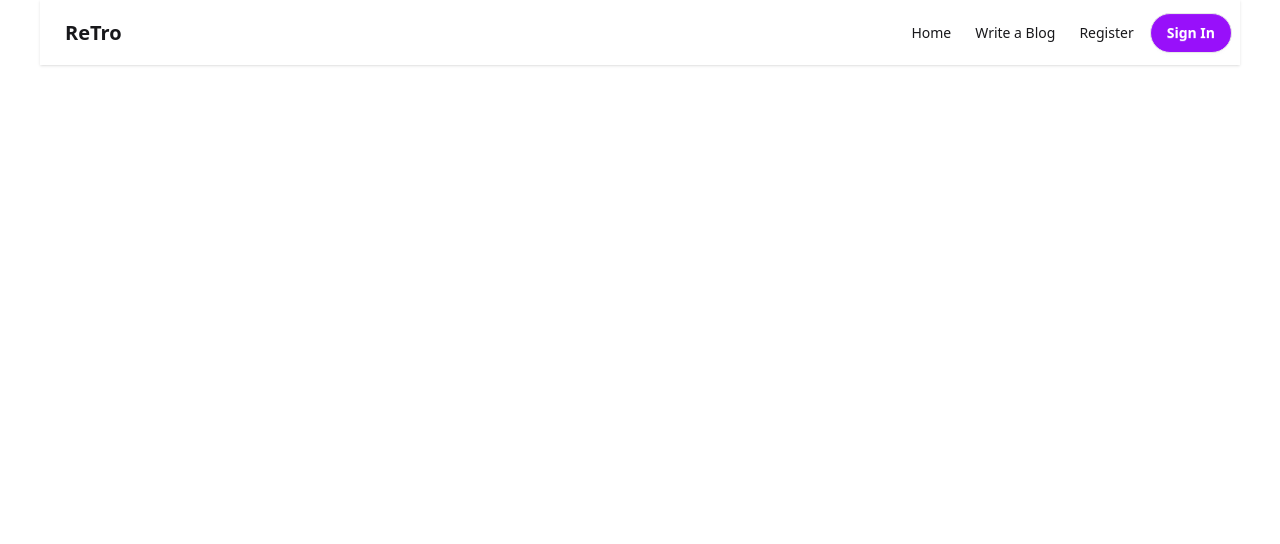
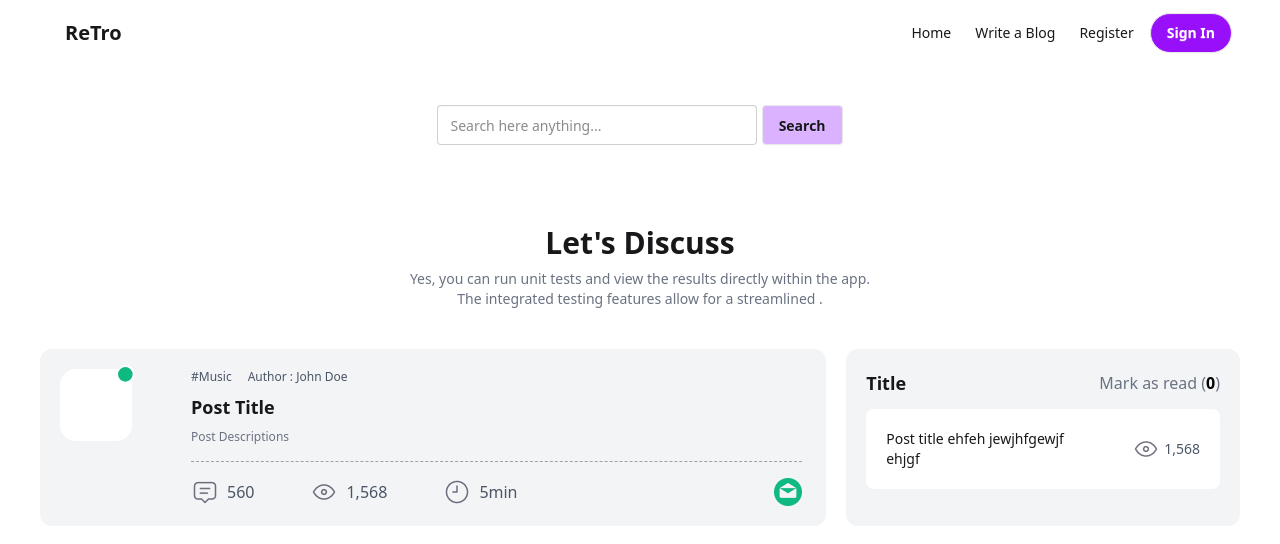
Before and after one commit to Maksudulfcub/retro-forum-js, a plain HTML site: page index.html in a window 1280 px wide. Drawn offline with nearby package versions, Linux system fonts and the light colour scheme.

Commit message:
Posts section added

```diff
--- a/index.html
+++ b/index.html
@@ -11,8 +11,9 @@
 
 <body class="px-5 lg:px-10">
     <header>
+        <!-- Navbar -->
         <div>
-            <div class="navbar bg-base-100 shadow-sm">
+            <div class="navbar bg-base-100">
                 <div class="navbar-start">
                     <div class="dropdown">
                         <div tabindex="0" role="button" class="btn btn-ghost lg:hidden">
@@ -44,8 +45,76 @@
                 </div>
             </div>
         </div>
+        <!-- Search Box -->
+        <div class="text-center py-10">
+            <input type="text" placeholder="Search here anything..." class="input" />
+            <button class="btn bg-purple-300">Search</button>
+        </div>
     </header>
     <main>
+        <!-- Title -->
+        <div class="text-center py-10">
+            <h2 class="text-3xl font-bold">Let's Discuss</h2>
+            <p class="text-gray-500 text-sm font-light mt-2">Yes, you can run unit tests and view the
+                results directly within the app. <br> The integrated testing features allow for a streamlined .</p>
+        </div>
+
+        <!-- Post section -->
+        <div>
+            <div class="lg:flex gap-5">
+                <div class="lg:w-2/3">
+                    <div class="lg:flex bg-gray-100 p-5 rounded-xl">
+                        <div>
+                            <img src="images/Rectangle 4.png" alt="">
+                            <img class="-mt-19 mx-14" src="images/Status.svg" alt="">
+                        </div>
+                        <div class="lg:space-y-2 mt-20 lg:mt-0">
+                            <div class="text-gray-600 text-xs font-normal flex gap-4">
+                                <p>#Music</p>
+                                <p>Author : <span>John Doe</span></p>
+                            </div>
+                            <h2 class="text-lg font-semibold">Post Title</h2>
+                            <p class="text-gray-500 text-xs font-normal">Post Descriptions</p>
+                            <hr class="border-dashed text-gray-400 mt-4 mb-4">
+                            <div class="lg:flex">
+                                <div class="lg:flex gap-14">
+                                    <div class="flex gap-2 items-center">
+                                        <img src="images/comment.png" alt="">
+                                        <p class="text-gray-600 font-normal">560</p>
+                                    </div>
+                                    <div class="flex gap-2 items-center">
+                                        <img src="images/views.png" alt="">
+                                        <p class="text-gray-600 font-normal">1,568</p>
+                                    </div>
+                                    <div class="flex gap-2 items-center">
+                                        <img src="images/time.png" alt="">
+                                        <p class="text-gray-600 font-normal flex"><span>5</span> min</p>
+                                    </div>
+                                </div>
+                                <div>
+                                    <img class="lg:ml-64" src="images/read.png" alt="">
+                                </div>
+                            </div>
+                        </div>
+                    </div>
+                </div>
+                <div class="lg:w-1/3 bg-gray-100 p-5 rounded-xl mt-5 lg:mt-0">
+                    <div class="flex justify-between items-center">
+                        <h2 class="text-lg font-semibold">Title</h2>
+                        <p class="text-gray-500">Mark as read (<span class="font-semibold text-black">0</span>)</p>
+                    </div>
+                    <div class="lg:flex md:flex justify-between items-center mt-3 bg-white p-5 rounded-lg">
+                        <div class="w-2/3">
+                            <h4 class="font-normal text-sm">Post title ehfeh jewjhfgewjf ehjgf</h4>
+                        </div>
+                        <div class="flex gap-1 items-center">
+                            <img src="images/views.png" alt="">
+                            <p class="text-gray-600 text-sm">1,568</p>
+                        </div>
+                    </div>
+                </div>
+            </div>
+        </div>
 
     </main>
 
```
Also changed, not shown: images/Rectangle 4.png (added), images/Status.svg (added), images/comment.png (added), images/read.png (added), images/time.png (added), images/views.png (added), 1 other file.
